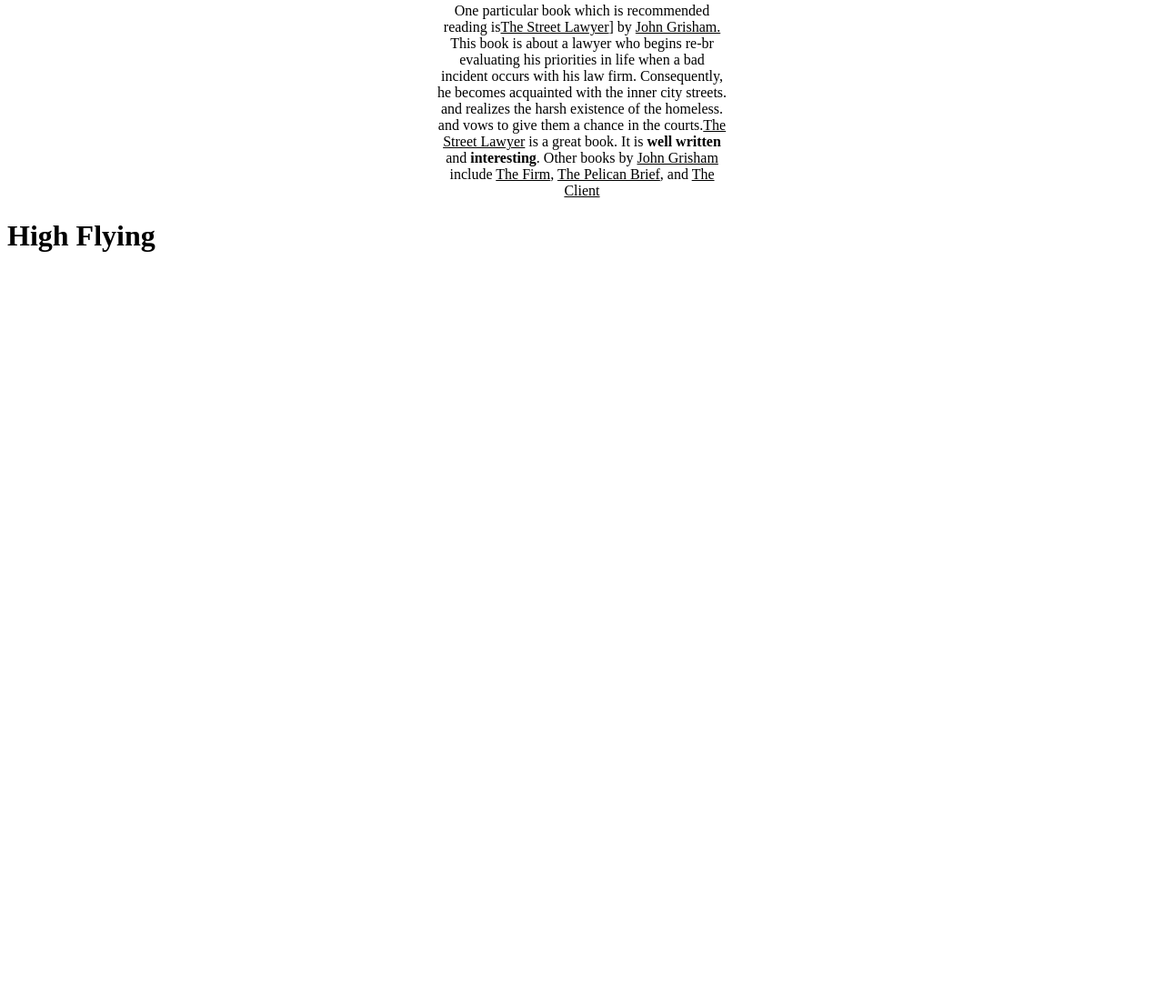
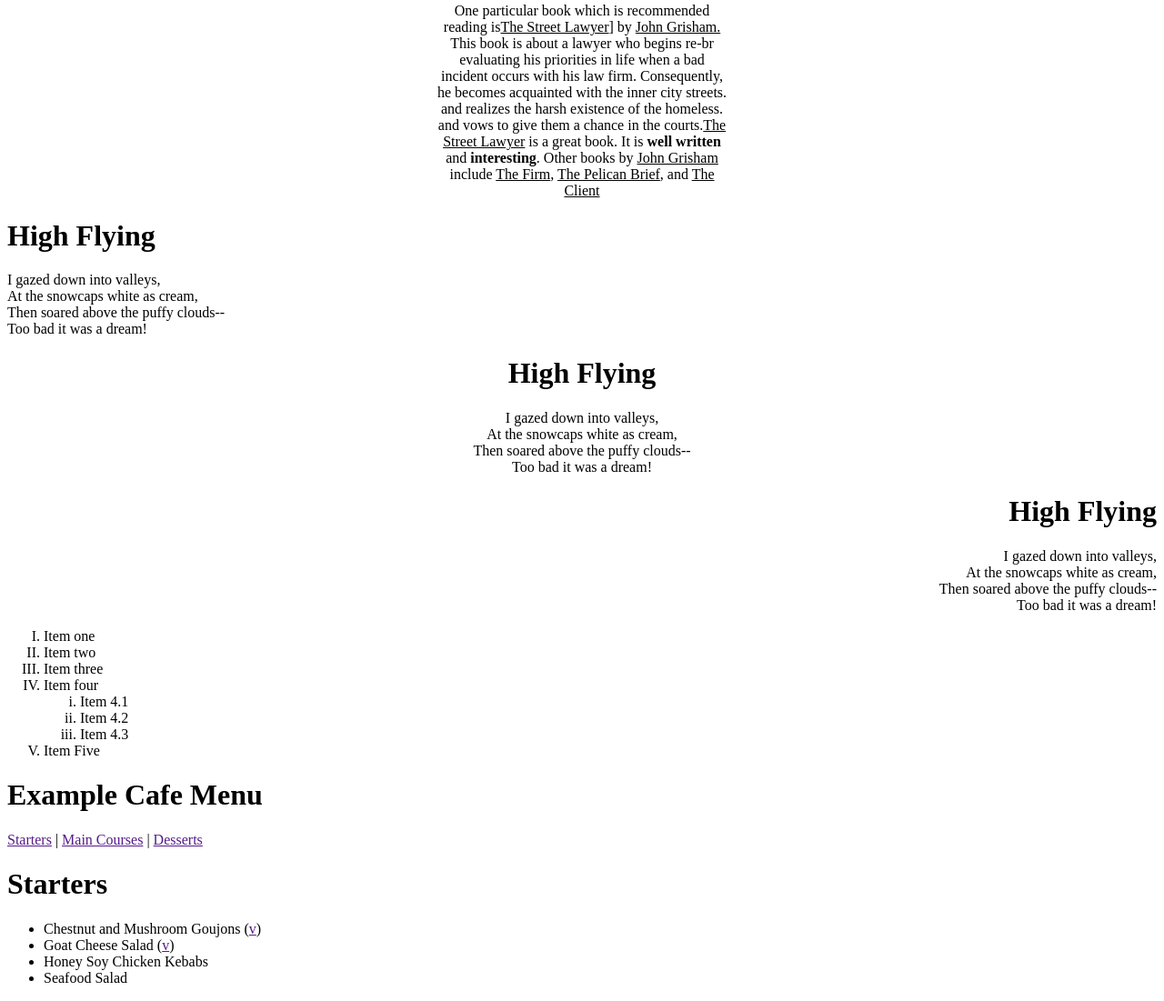
Before and after one commit to TrunderHunter/hk2_htcnweb_tuan1, a plain HTML site: page html/index.html in a window 1280 px wide. Shown: the part 285-1386 px from the top of the page at 91% size. Before the commit the page ends 800 px from the top, so only its background shows below. Drawn offline with Linux system fonts and the light colour scheme.

Commit message:
Update index.html

```diff
--- a/html/index.html
+++ b/html/index.html
@@ -1,18 +1,21 @@
 <!DOCTYPE html>
 <html lang="en">
 <head>
+    <!-- Câu 1 -->
     <meta charset="UTF-8">
     <meta http-equiv="X-UA-Compatible" content="IE=edge">
     <meta name="viewport" content="width=device-width, initial-scale=1.0">
     <title>Document</title>
 </head>
 <body>
+    <!-- Câu 2 -->
     <h1>Heading Level #1</h1>
     <h2>Heading Level #2</h2>
     <h3>Heading Level #3</h3>
     <h4>Heading Level #4</h4>
     <h5>Heading Level #5</h5>
     <h6>Heading Level #6</h6>
+    <!-- Câu 3 -->
         <p style="text-align: center;">
             One particular book which is recommended <br>
             reading is<u>The Street Lawyer</u>]
@@ -27,10 +30,53 @@
             </b> and <b>interesting</b>. Other books by <u>John Grisham <br>
             </u> include <u>The Firm</u>, <u>The Pelican Brief</u>, and <u>The <br> Client</u>
         </p>
+<div>
+        <h1>High Flying</h1>
+        <p>I gazed down into valleys, <br>
+        At the snowcaps white as cream, <br>
+        Then soared above the puffy clouds-- <br>
+        Too bad it was a dream!</p>
+    </div>
+    <div style="text-align: center;">
+        <h1>High Flying</h1>
+        <p>I gazed down into valleys, <br>
+        At the snowcaps white as cream, <br>
+        Then soared above the puffy clouds-- <br>
+        Too bad it was a dream!</p>
+    </div>
+    <div style="text-align: right;">
+        <h1>High Flying</h1>
+        <p>I gazed down into valleys, <br>
+        At the snowcaps white as cream, <br>
+        Then soared above the puffy clouds-- <br>
+        Too bad it was a dream!</p>
+    </div>
 
-    <div>
-        <h1>High Flying</h1> <br><br>
-        <p></p>
+    <!-- Câu 4 -->
+    <ol type="I">
+        <li>Item one</li>
+        <li>Item two</li>
+        <li>Item three</li>
+        <li>Item four</li>
+            <ol type="i">
+                <li>Item 4.1</li>
+                <li>Item 4.2</li>
+                <li>Item 4.3</li>
+            </ol>
+        <li>Item Five</li>
+    </ol>
+
+    <!-- Câu 5 -->
+
+    <H1>Example Cafe Menu</H1>
+    <p><a href="">Starters</a> | <a href="">Main Courses</a> | <a href="" name="">Desserts</a></p>
+    <h1>Starters</h1>
+    <ul>
+        <li>Chestnut and Mushroom Goujons (<a href="">v</a>)</li>
+        <li>Goat Cheese Salad (<a href="">v</a>)</li>
+        <li>Honey Soy Chicken Kebabs</li>
+        <li>Seafood Salad</li>
+    </ul>
     </div>
 </body>
 </html>
```
